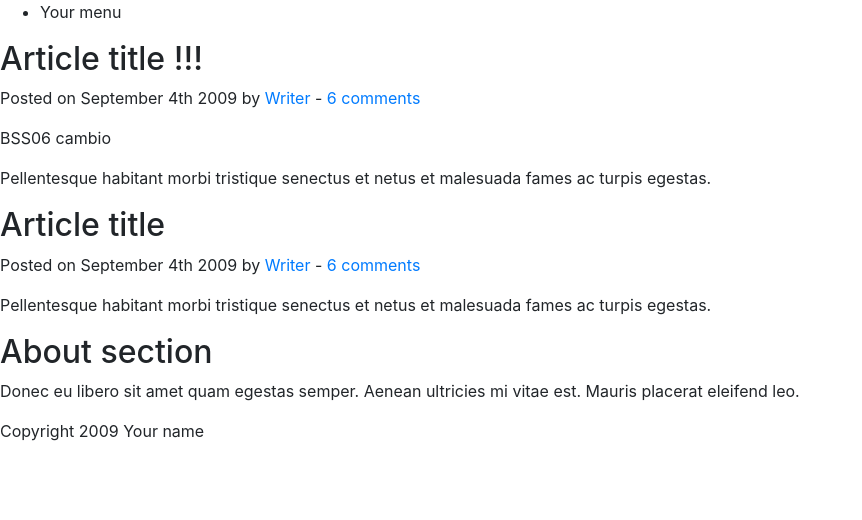
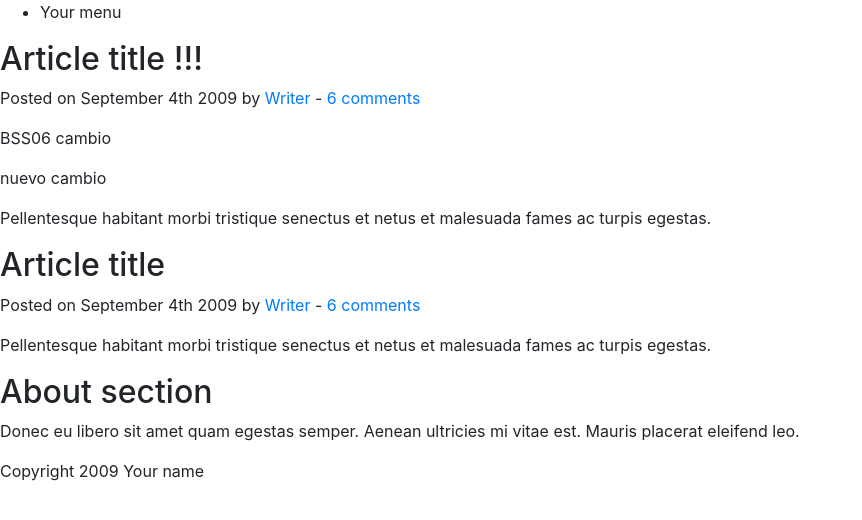
Before and after one commit to camilohd/RepositorioEjemplo, a plain HTML site: page index.html in a window 1280 px wide. Shown: the whole page, without its empty margins (0-862 px from the left). Drawn offline with nearby package versions, Linux system fonts and the light colour scheme.

Commit message:
Se adiciono el archivo Principal.html

```diff
--- a/index.html
+++ b/index.html
@@ -28,6 +28,7 @@
 				<h2>Article title !!!</h2>
 				<p>Posted on <time datetime="2009-09-04T16:31:24+02:00">September 4th 2009</time> by <a href="#">Writer</a> - <a href="#comments">6 comments</a></p>
 				<p>BSS06 cambio</p>
+				<p>nuevo cambio</p>
 			</header>
 			<p>Pellentesque habitant morbi tristique senectus et netus et malesuada fames ac turpis egestas.</p>
 		</article>
```
Also changed, not shown: Prinicipal.html (added), js/Validation.js (added).
